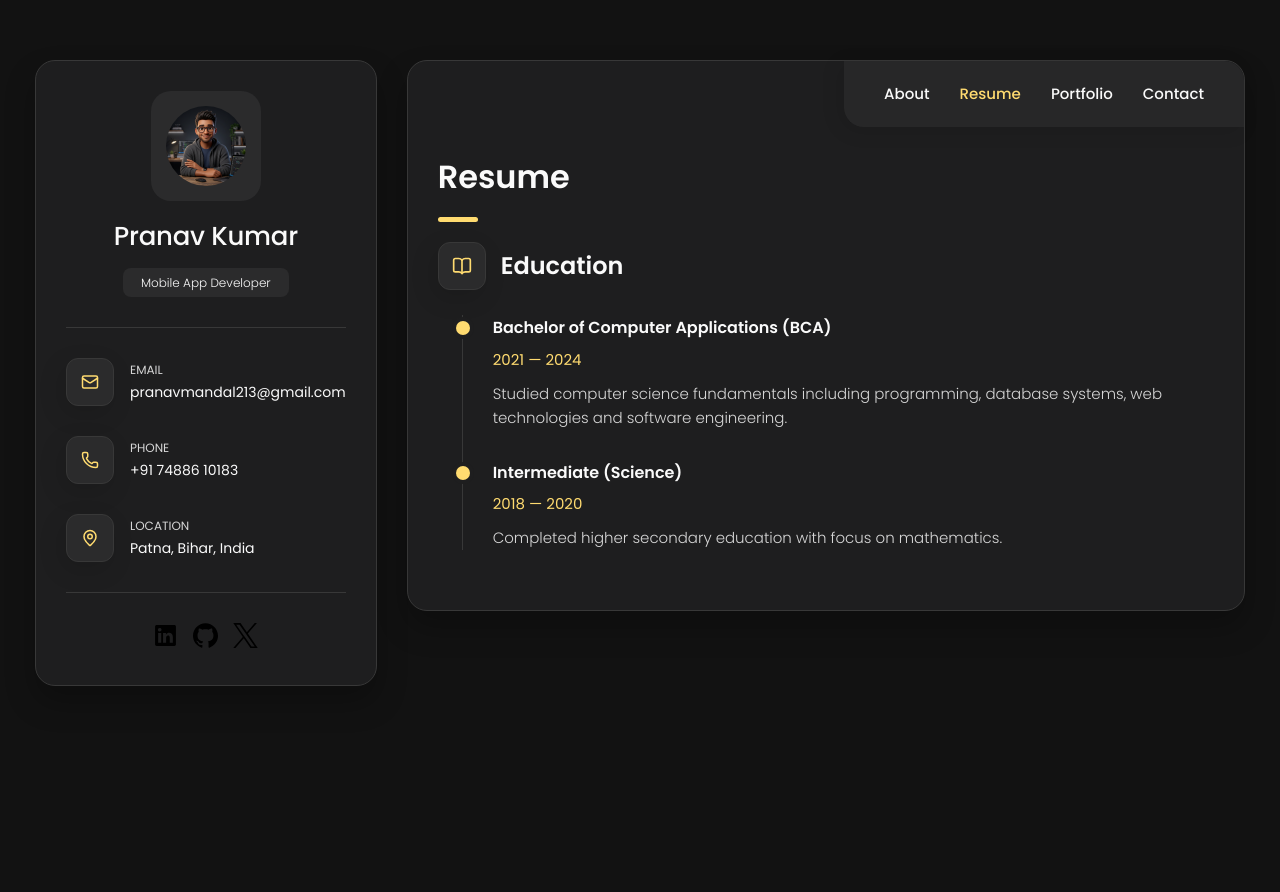
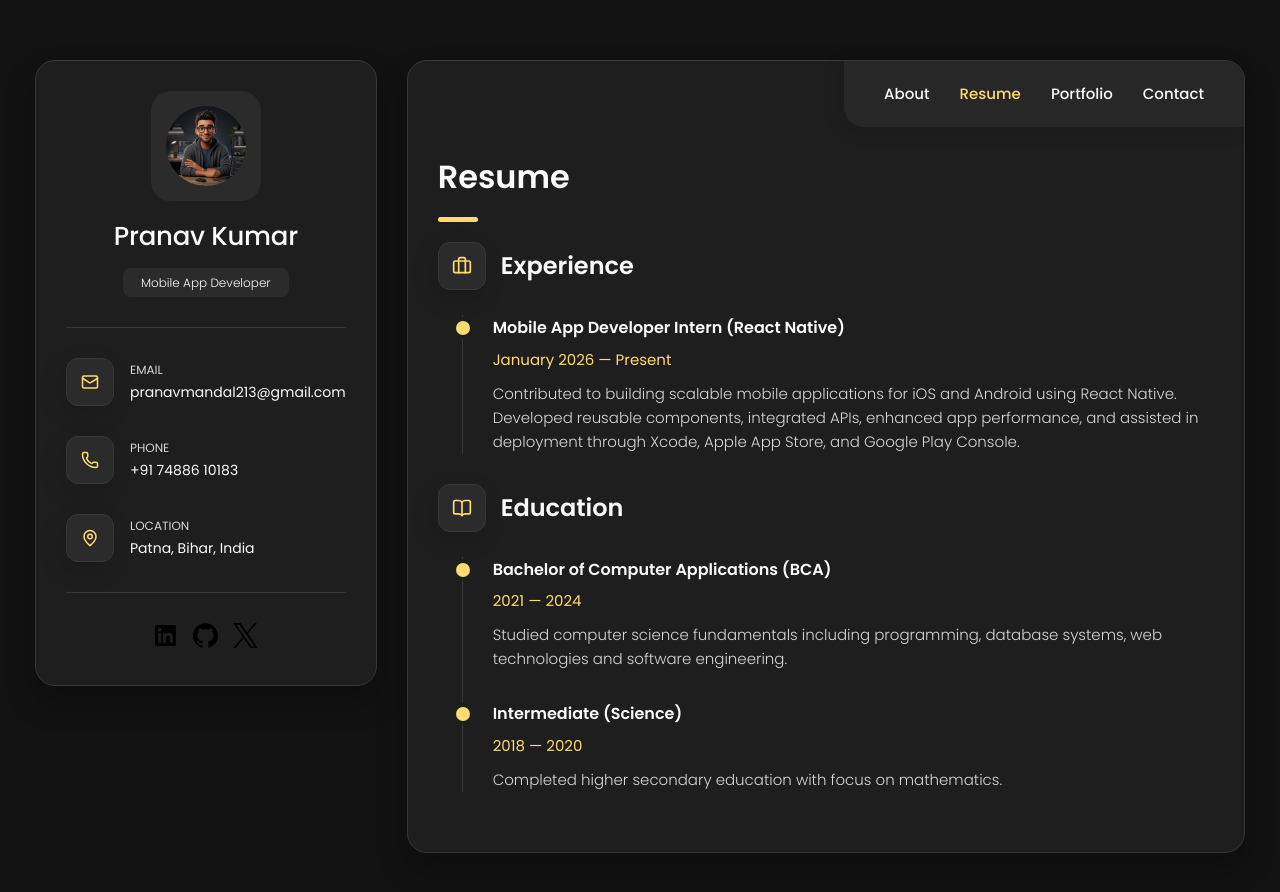
Before and after one commit to pranavK911/portfolioPranav, a React (Vite) app: page /resume in a window 1280 px wide. Shown: the top 892 px of the page. Before the commit the page ends 800 px from the top, so only its background shows below. Built offline with nearby package versions, Linux system fonts and the light colour scheme.

Commit message:
refactor: update Resume component to switch Education and Experience sections, enhancing clarity and relevance

```diff
--- a/src/components/pages/Resume.jsx
+++ b/src/components/pages/Resume.jsx
@@ -9,6 +9,63 @@ const Resume = () => {
       <header>
         <h2 className="article-title">Resume</h2>
       </header>
+
+      {/* Experience */}
+
+      <div className="timeline">
+        <div className="title-wrapper">
+          <div className="icon-box">
+            <Briefcase size={20} />
+          </div>
+          <h3 className="timeline-title">Experience</h3>
+        </div>
+
+        <ol className="timeline-list">
+          {/* <li className="timeline-item">
+            <h4 className="timeline-item-title">
+              React Native Developer (Freelance)
+            </h4>
+            <span>2023 — Present</span>
+            <p className="timeline-text">
+              Developing cross-platform mobile applications using React Native.
+              Worked on multiple apps including service booking platforms and
+              vehicle service applications with Firebase backend.
+            </p>
+          </li> */}
+
+          {/* <li className="timeline-item">
+            <h4 className="timeline-item-title">Full Stack Developer</h4>
+            <span>2022 — 2023</span>
+            <p className="timeline-text">
+              Built web applications using React.js and Node.js. Integrated REST
+              APIs, authentication systems, and Firebase services for scalable
+              backend solutions.
+            </p>
+          </li> */}
+          <li className="timeline-item">
+            <h4 className="timeline-item-title">
+              Mobile App Developer Intern (React Native)
+            </h4>
+            <span>January 2026 — Present</span>
+            <p className="timeline-text">
+              Contributed to building scalable mobile applications for iOS and
+              Android using React Native. Developed reusable components,
+              integrated APIs, enhanced app performance, and assisted in
+              deployment through Xcode, Apple App Store, and Google Play
+              Console.
+            </p>
+          </li>
+          {/* <li className="timeline-item">
+            <h4 className="timeline-item-title">Mobile App Publishing</h4>
+            <span>2023 — Present</span>
+            <p className="timeline-text">
+              Experience publishing and managing applications on Google Play
+              Store and Apple App Store including app optimization, store
+              listing, screenshots, and metadata.
+            </p>
+          </li> */}
+        </ol>
+      </div>
 
       {/* Education */}
 
@@ -41,51 +98,6 @@ const Resume = () => {
           </li>
         </ol>
       </div>
-
-      {/* Experience */}
-
-      {/* <div className="timeline">
-        <div className="title-wrapper">
-          <div className="icon-box">
-            <Briefcase size={20} />
-          </div>
-          <h3 className="timeline-title">Experience</h3>
-        </div>
-
-        <ol className="timeline-list">
-          <li className="timeline-item">
-            <h4 className="timeline-item-title">
-              React Native Developer (Freelance)
-            </h4>
-            <span>2023 — Present</span>
-            <p className="timeline-text">
-              Developing cross-platform mobile applications using React Native.
-              Worked on multiple apps including service booking platforms and
-              vehicle service applications with Firebase backend.
-            </p>
-          </li>
-
-          <li className="timeline-item">
-            <h4 className="timeline-item-title">Full Stack Developer</h4>
-            <span>2022 — 2023</span>
-            <p className="timeline-text">
-              Built web applications using React.js and Node.js. Integrated REST
-              APIs, authentication systems, and Firebase services for scalable
-              backend solutions.
-            </p>
-          </li>
-
-          <li className="timeline-item">
-            <h4 className="timeline-item-title">Mobile App Publishing</h4>
-            <span>2023 — Present</span>
-            <p className="timeline-text">
-              Experience publishing and managing applications on Google Play
-              Store and Apple App Store including app optimization, store
-              listing, screenshots, and metadata.
-            </p>
-          </li>
-        </ol>
-      </div> */}
     </article>
   );
 };
```
